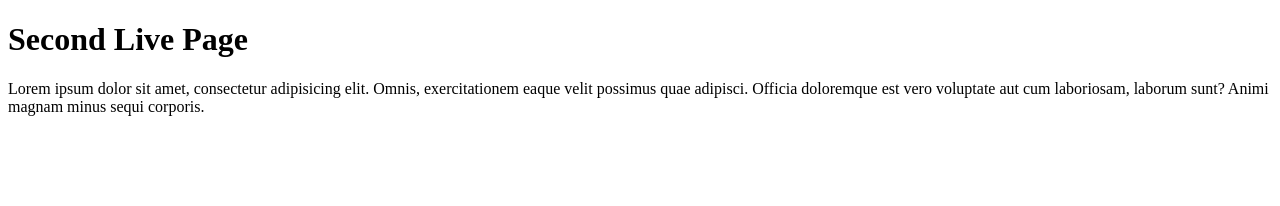
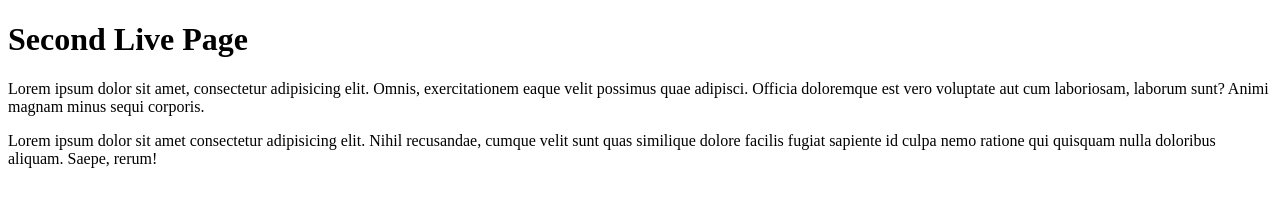
Before and after one commit to jianxing-ma/project2, a plain HTML site: page index.html in a window 1280 px wide. Drawn offline with Linux system fonts and the light colour scheme.

Commit message:
added paragragh

```diff
--- a/index.html
+++ b/index.html
@@ -13,6 +13,10 @@
         <a href="http://www.google.com" target="_blank" rel="noopener noreferrer"></a>
         <a href="http://www.facebook.com"></a>
     </p>
+    <p>
+        Lorem ipsum dolor sit amet consectetur adipisicing elit. Nihil recusandae, cumque velit sunt quas similique
+        dolore facilis fugiat sapiente id culpa nemo ratione qui quisquam nulla doloribus aliquam. Saepe, rerum!
+    </p>
 </head>
 
 <body>
```
